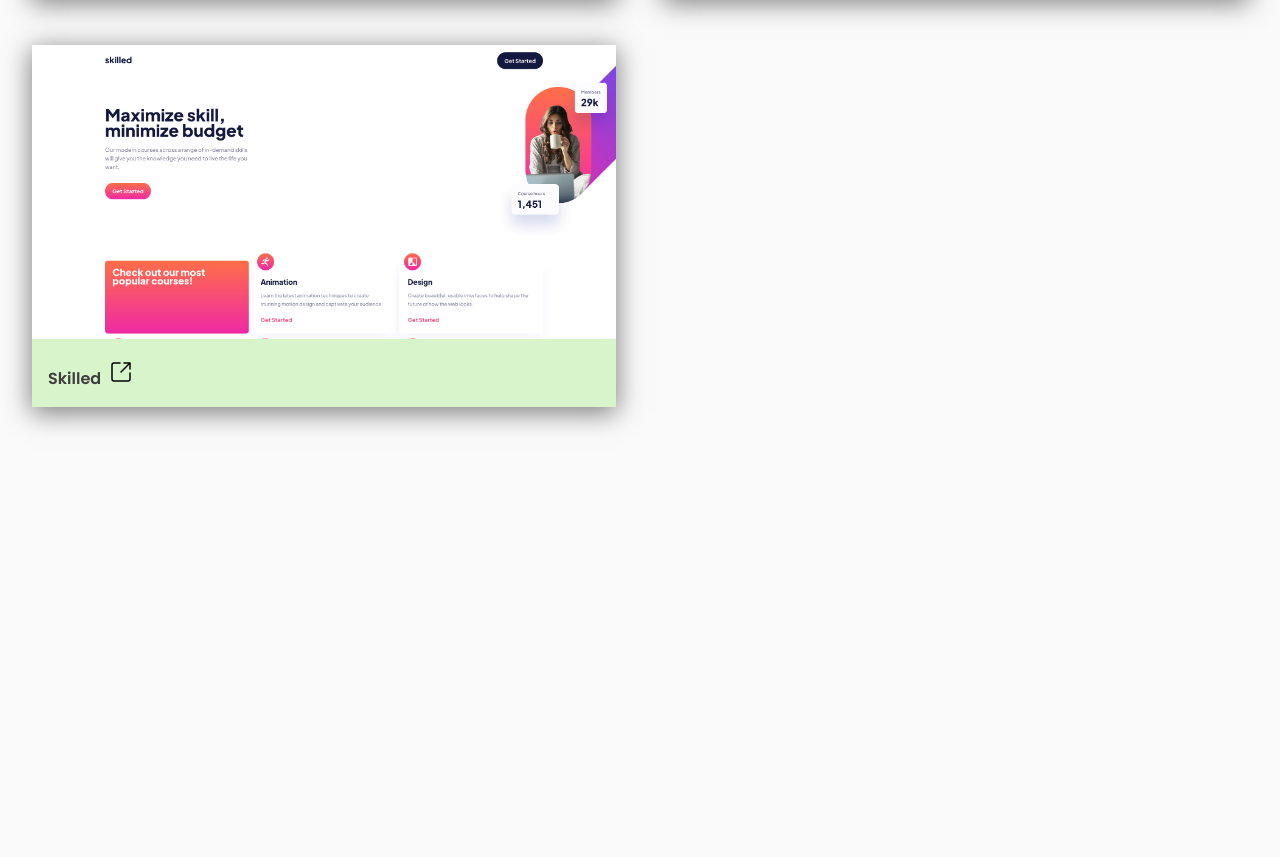
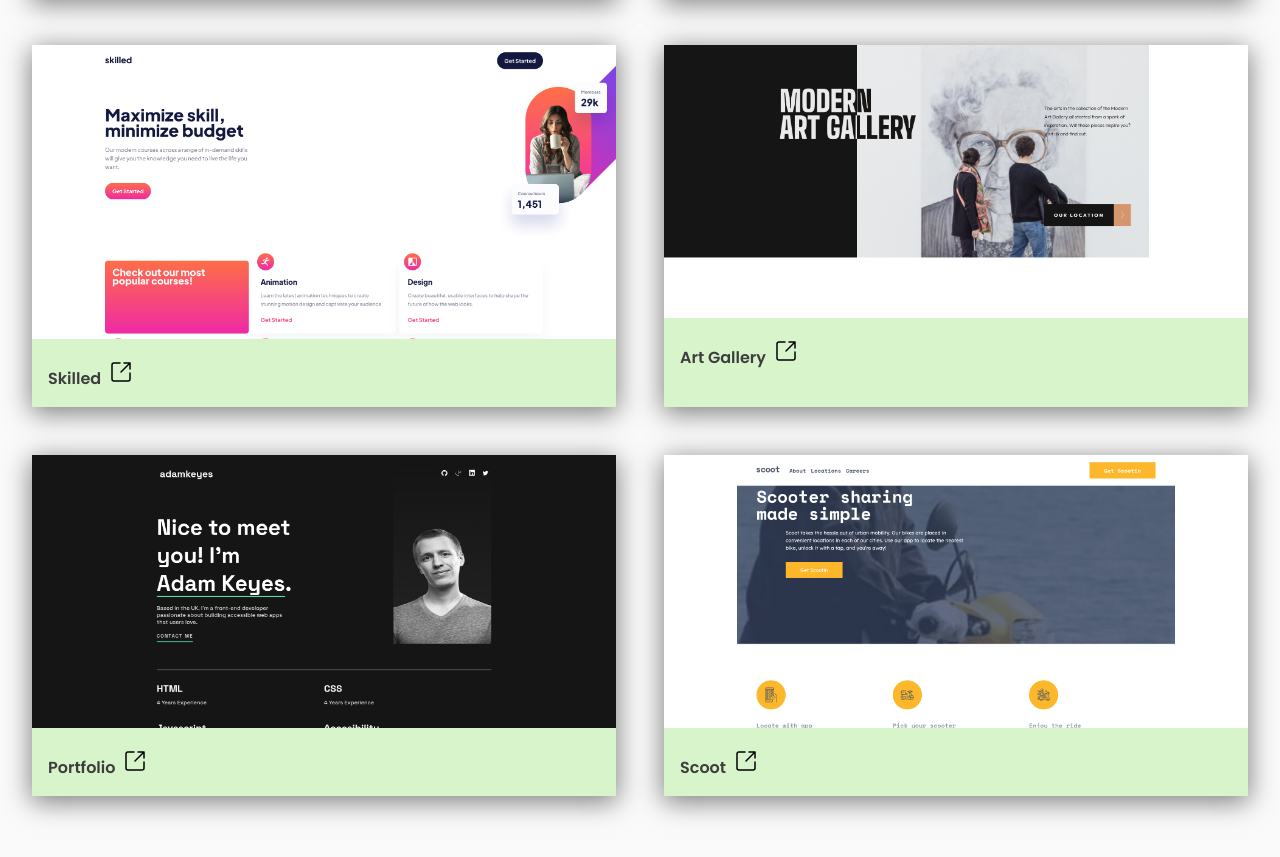
Before and after one commit to odinAbasto/odinAbasto.github.io, a website: page index.html in a window 1280 px wide. Shown: the part 2457-3314 px from the top of the page. Before the commit the page ends 2928 px from the top, so only its background shows below. Drawn offline with Linux system fonts and the light colour scheme; a web font is replaced by a local one.

Commit message:
correciones

```diff
--- a/index.html
+++ b/index.html
@@ -58,6 +58,18 @@
                 <figure><img src="img/responsive.png" alt=""></figure>
                 <a href="responsive.html" target="_blank">Skilled</a>
             </article>
+            <article>
+                <figure><img src="img/art-gallery.png" alt=""></figure>
+                <a href="artegallery/index.html" target="_blank">Art Gallery</a>
+            </article>
+            <article>
+                <figure><img src="img/portfolio.png" alt=""></figure>
+                <a href="portfolio/index.html" target="_blank">Portfolio</a>
+            </article>
+            <article>
+                <figure><img src="img/scoot.png" alt=""></figure>
+                <a href="scoot/index.html" target="_blank">Scoot</a>
+            </article>
 
 
         </section>
```
Also changed, not shown: img/art-gallery.png (added), img/portfolio.png (added), img/scoot.png (added).
